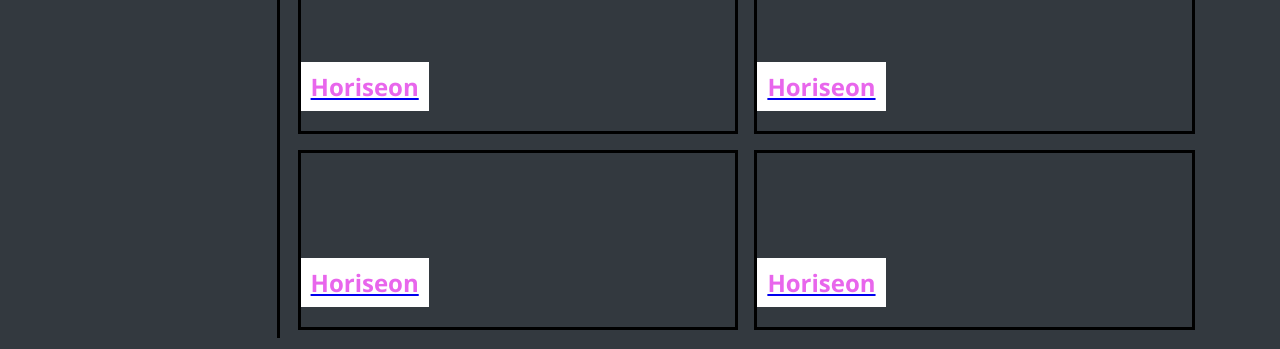
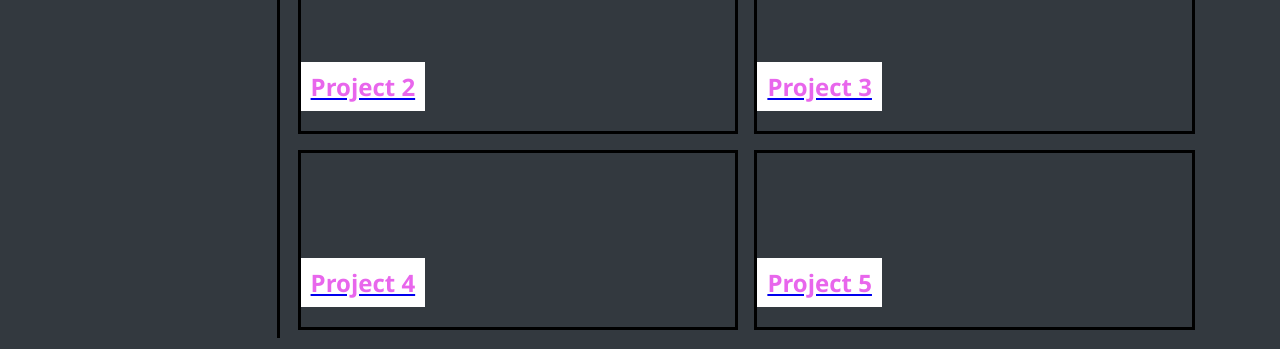
Before and after one commit to zallen16/zach-allen-portfolio, a plain HTML site: page Sample_Code/index.html in a window 1280 px wide. Shown: the part 573-922 px from the top of the page. Drawn offline with Linux system fonts and the light colour scheme.

Commit message:
changed work to simply be labeled as 'project 2, 3, etc'

```diff
--- a/Sample_Code/index.html
+++ b/Sample_Code/index.html
@@ -6,7 +6,7 @@
   <meta http-equiv="X-UA-Compatible" content="IE=edge" />
   <meta name="viewport" content="width=device-width, initial-scale=1.0" />
   <link rel="stylesheet" href="./style.css" />
-  <title>CSS Snippet Cheatsheet</title>
+  <title>Zach Allen Portfolio</title>
 </head>
 
 <body>
@@ -41,10 +41,10 @@
       </h2>
       <div class="work-section">
         <a href="#" class="project-1"><div><h2>Horiseon</h2></div></a>
-        <a href="#" class="project-2"><div><h2>Horiseon</h2></div></a>
-        <a href="#" class="project-3"><div><h2>Horiseon</h2></div></a>
-        <a href="#" class="project-4"><div><h2>Horiseon</h2></div></a>
-        <a href="#" class="project-5"><div><h2>Horiseon</h2></div></a>
+        <a href="#" class="project-2"><div><h2>Project 2</h2></div></a>
+        <a href="#" class="project-3"><div><h2>Project 3</h2></div></a>
+        <a href="#" class="project-4"><div><h2>Project 4</h2></div></a>
+        <a href="#" class="project-5"><div><h2>Project 5</h2></div></a>
       </div>
     </section>
     <section>
--- a/Sample_Code/style.css
+++ b/Sample_Code/style.css
@@ -1,8 +1,8 @@
 :root {
   --c-primary: #e866ec;
   --c-dark-grey: #33393f;
+}
 
-}
 * {
   margin: 0;
   padding: 0;
```
